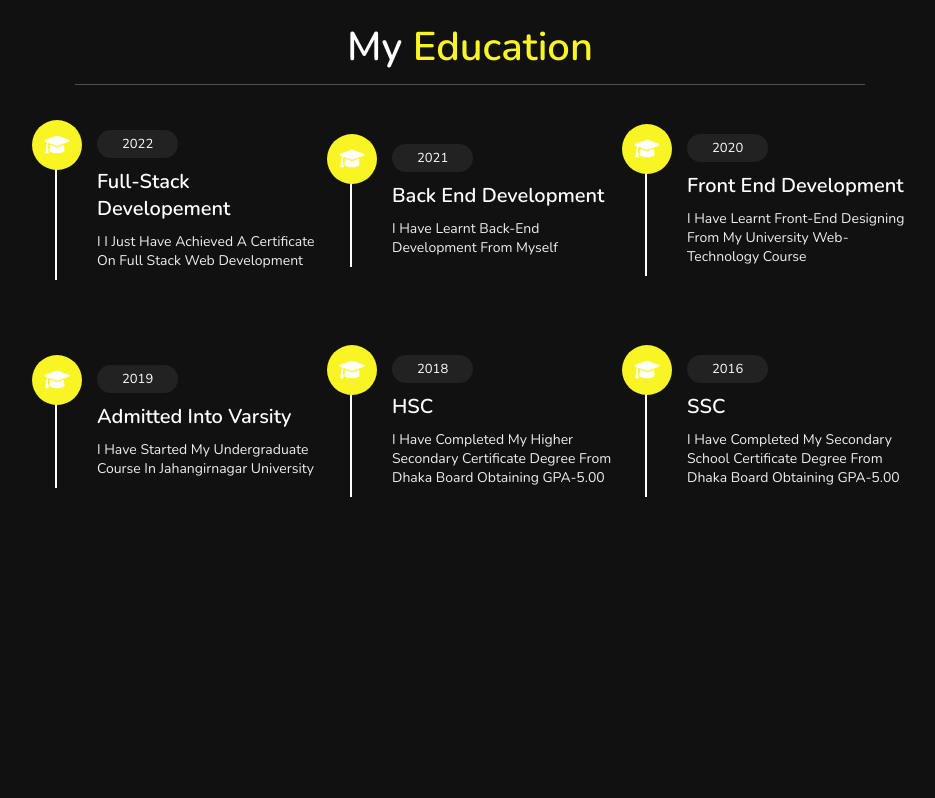
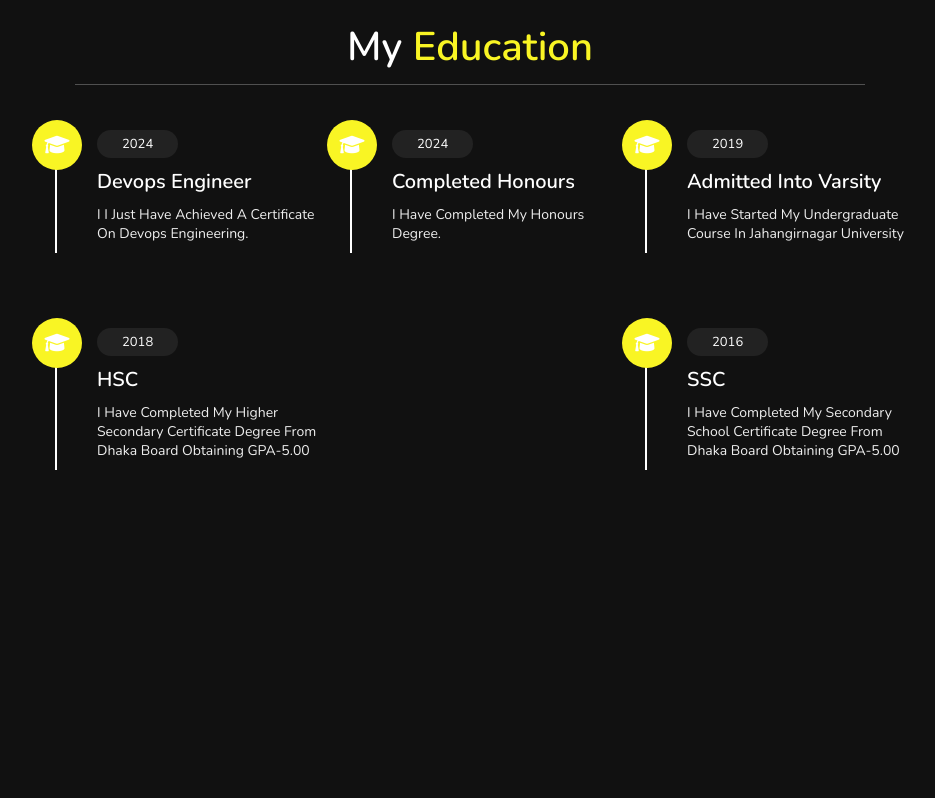
Before and after one commit to Zamshed87/my-portfolio, a plain HTML site: page index.html in a window 1280 px wide. Shown: the part 1600-2398 px from the top of the page, without its empty margins (345-1280 px from the left). Drawn offline with nearby package versions, Linux system fonts and the light colour scheme.

Commit message:
Update index.html

```diff
--- a/index.html
+++ b/index.html
@@ -110,23 +110,17 @@
 
     <div class="box">
         <i class="fas fa-graduation-cap"></i>
-        <span>2022</span>
-        <h3>Full-Stack Developement</h3>
-        <p>I I just have achieved a certificate on full stack web Development </p>
+        <span>2024</span>
+        <h3>Devops Engineer</h3>
+        <p>I I just have achieved a certificate on Devops Engineering. </p>
     </div>
+
 
     <div class="box">
         <i class="fas fa-graduation-cap"></i>
-        <span>2021</span>
-        <h3>Back end development</h3>
-        <p>I have learnt back-end development from myself</p>
-    </div>
-
-    <div class="box">
-        <i class="fas fa-graduation-cap"></i>
-        <span>2020</span>
-        <h3>front end development</h3>
-        <p> I have learnt front-end designing from my University Web-Technology course </p>
+        <span>2024</span>
+        <h3>Completed Honours</h3>
+        <p> I have completed my honours degree. </p>
     </div>
 
     <div class="box">
```
